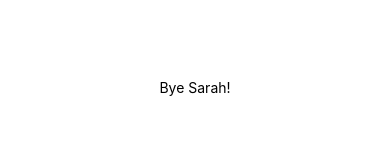
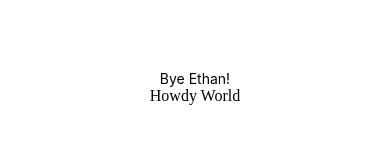
Before and after one commit to t2minht/TAMUHack2023, a React Native app: screen / in a window 390 px wide. Shown: the part 335-478 px from the top of the page. Built offline with nearby package versions, Linux system fonts and the light colour scheme.

Commit message:
comp folder

```diff
--- a/App.js
+++ b/App.js
@@ -1,11 +1,13 @@
 import { StatusBar } from 'expo-status-bar';
 import { StyleSheet, Text, View } from 'react-native';
+import NavBar from './components/Navbar'
 
 export default function App() {
   return (
     <View style={styles.container}>
-      <Text>Bye Sarah!</Text>
+      <Text>Bye Ethan!</Text>
       <StatusBar style="auto" />
+      <NavBar />
     </View>
   );
 }
--- /dev/null
+++ b/components/Navbar.js
@@ -0,0 +1,47 @@
+import React from 'react';
+import { FontAwesomeIcon } from '@fortawesome/react-fontawesome';
+import { faSearch, faHome, faUserCircle } from '@fortawesome/free-solid-svg-icons';
+
+
+const tabs = [{
+    route: "/home",
+    icon: faHome,
+    label: "Home"
+}, {
+    route: "/search",
+    icon: faSearch,
+    label: "Search"
+}, {
+    route: "/login",
+    icon: faUserCircle,
+    label: "Login"
+}]
+
+const Navbar = (props) => {
+    return (
+        // <div>
+        //     {/* Bottom Tab Navigator*/}
+        //     <nav className="navbar fixed-bottom navbar-light" role="navigation">
+        //         <Nav className="w-100">
+        //             <div className=" d-flex flex-row justify-content-around w-100">
+        //                 {
+        //                     tabs.map((tab, index) => (
+        //                         <NavItem key={`tab-${index}`}>
+        //                             <NavLink to={tab.route} className="nav-link" activeClassName="active">
+        //                                 <div className="row d-flex flex-column justify-content-center align-items-center">
+        //                                     <FontAwesomeIcon size="lg" icon={tab.icon} />
+        //                                     <div>{tab.label}</div>
+        //                                 </div>
+        //                             </NavLink>
+        //                         </NavItem>
+        //                     ))
+        //                 }
+        //             </div>
+        //         </Nav>
+        //     </nav>
+        // </div>
+        <div>Howdy World</div>
+    )
+};
+
+export default Navbar;
```
Also changed, not shown: package.json (+8 -3 lines), 1 other file (tests, documents, lock files or other folders).
